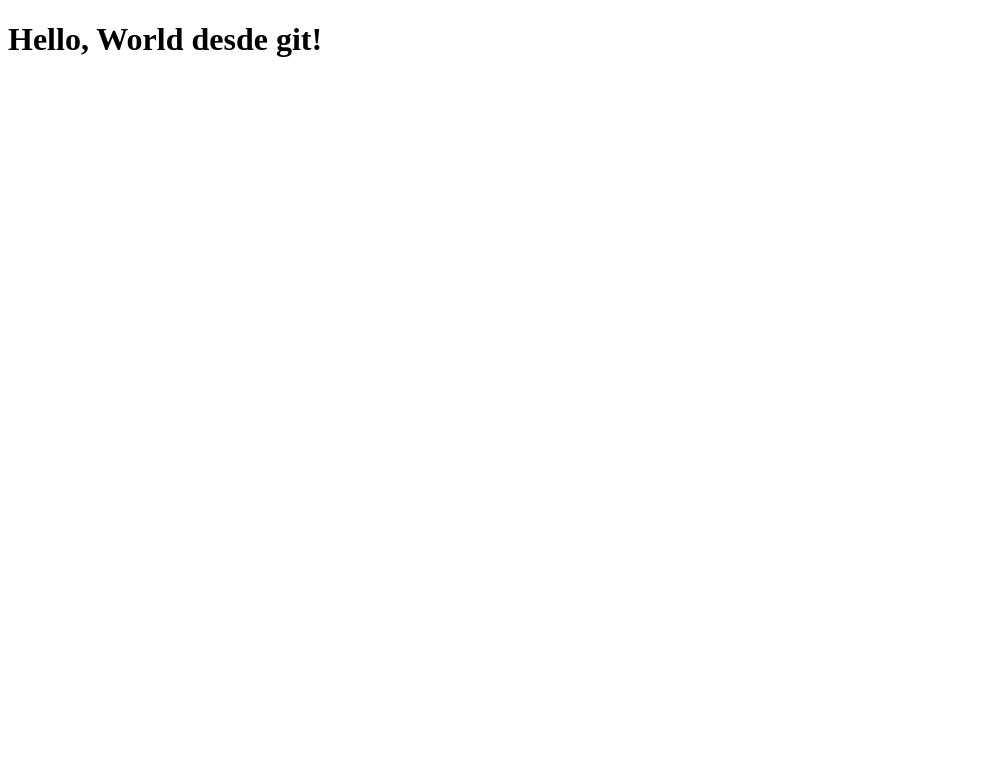
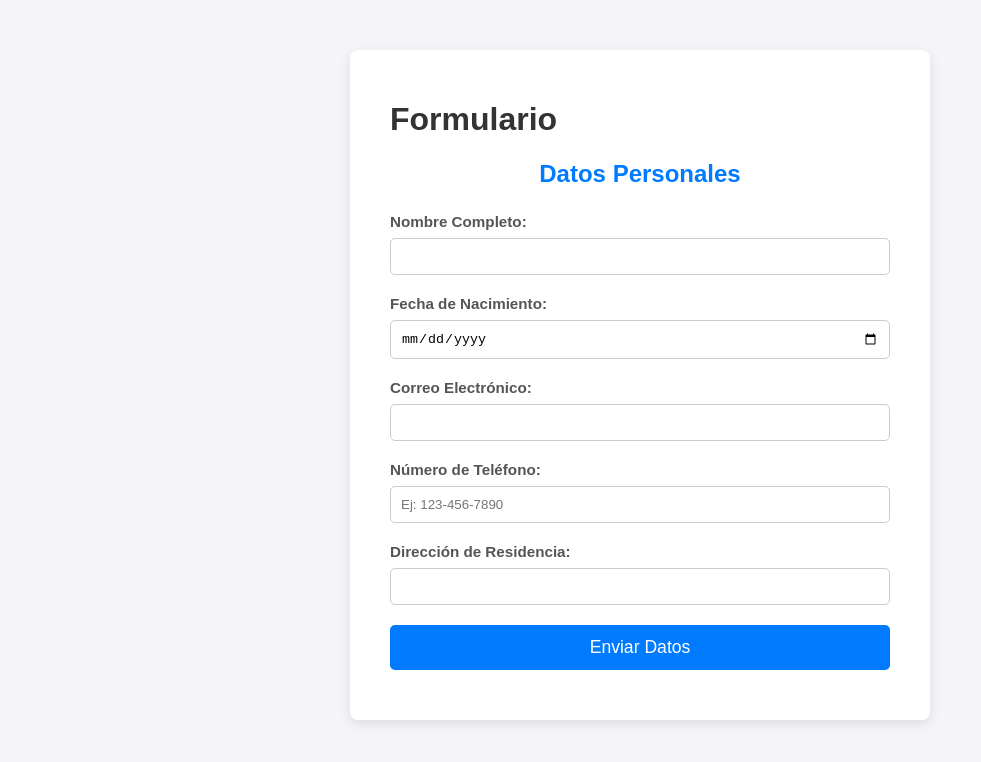
Before and after one commit to Dani638-alex/ejercicio_git, a plain HTML site: page index.html in a window 1280 px wide. Shown: the whole page, without its empty margins (0-981 px from the left). Drawn offline with Linux system fonts and the light colour scheme.

Commit message:
Creacion de datos personales en el formulario

```diff
--- a/css/styles.css
+++ b/css/styles.css
@@ -1,5 +1,77 @@
+/* Estilos Globales y de Tipografía */
 body {
-    font-family: Arial, sans-serif;
-    background-color: #f0f0f0;
-    margin: 20px;
+    font-family: 'Arial', sans-serif;
+    background-color: #f4f4f9;
+    color: #333;
+    display: flex;
+    justify-content: center;
+    align-items: flex-start; /* Alinea el formulario en la parte superior del viewport */
+    padding-top: 50px;
+    margin: 0;
+    min-height: 100vh;
 }
+
+h2 {
+    color: #007bff;
+    text-align: center;
+    margin-bottom: 25px;
+}
+
+/* Estilos del Contenedor Principal del Formulario */
+.contenedor-formulario {
+    background-color: #fff;
+    padding: 30px 40px;
+    border-radius: 8px;
+    box-shadow: 0 4px 12px rgba(0, 0, 0, 0.1);
+    max-width: 500px;
+    width: 100%;
+}
+
+/* Estilos para cada grupo de campo (label + input) */
+.campo {
+    margin-bottom: 20px;
+}
+
+label {
+    display: block; /* Hace que la etiqueta ocupe su propia línea */
+    margin-bottom: 8px;
+    font-weight: bold;
+    font-size: 0.95em;
+    color: #555;
+}
+
+/* Estilos para todos los campos de texto y fecha */
+input[type="text"],
+input[type="email"],
+input[type="tel"],
+input[type="date"] {
+    width: 100%;
+    padding: 10px;
+    border: 1px solid #ccc;
+    border-radius: 5px;
+    box-sizing: border-box; /* Incluye padding y borde en el ancho total */
+    transition: border-color 0.3s;
+}
+
+input:focus {
+    border-color: #007bff; /* Resalta el borde al hacer clic en el campo */
+    outline: none; /* Elimina el borde de enfoque predeterminado del navegador */
+}
+
+/* Estilos del Botón de Envío */
+button[type="submit"] {
+    display: block;
+    width: 100%;
+    padding: 12px;
+    background-color: #007bff;
+    color: white;
+    border: none;
+    border-radius: 5px;
+    font-size: 1.1em;
+    cursor: pointer;
+    transition: background-color 0.3s;
+}
+
+button[type="submit"]:hover {
+    background-color: #0056b3; /* Color más oscuro al pasar el mouse */
+}
--- a/index.html
+++ b/index.html
@@ -3,9 +3,47 @@
 <head>
     <meta charset="UTF-8">
     <meta name="viewport" content="width=device-width, initial-scale=1.0">
-    <title>Document</title>
+    <title>formulario</title>
+    <link rel="stylesheet" href="css/styles.css">
 </head>
 <body>
-    <h1>Hello, World desde git!</h1>
+    <div class="contenedor-formulario">
+        <h1>Formulario</h1>
+        <h2>Datos Personales</h2>
+
+        <form action="/procesar-datos" method="POST">
+
+            <div class="campo">
+                <label for="nombre">Nombre Completo:</label>
+                <input type="text" id="nombre" name="nombre" required>
+            </div>
+
+            <div class="campo">
+                <label for="fechaNacimiento">Fecha de Nacimiento:</label>
+                <input type="date" id="fechaNacimiento" name="fechaNacimiento" required>
+            </div>
+
+            <div class="campo">
+                <label for="email">Correo Electrónico:</label>
+                <input type="email" id="email" name="email" required>
+            </div>
+
+            <div class="campo">
+                <label for="telefono">Número de Teléfono:</label>
+                <input type="tel" id="telefono" name="telefono" placeholder="Ej: 123-456-7890">
+            </div>
+
+            <div class="campo">
+                <label for="direccion">Dirección de Residencia:</label>
+                <input type="text" id="direccion" name="direccion">
+            </div>
+
+            <div class="campo">
+                <button type="submit">Enviar Datos</button>
+            </div>
+
+        </form>
+    </div>
+
 </body>
 </html>
```
